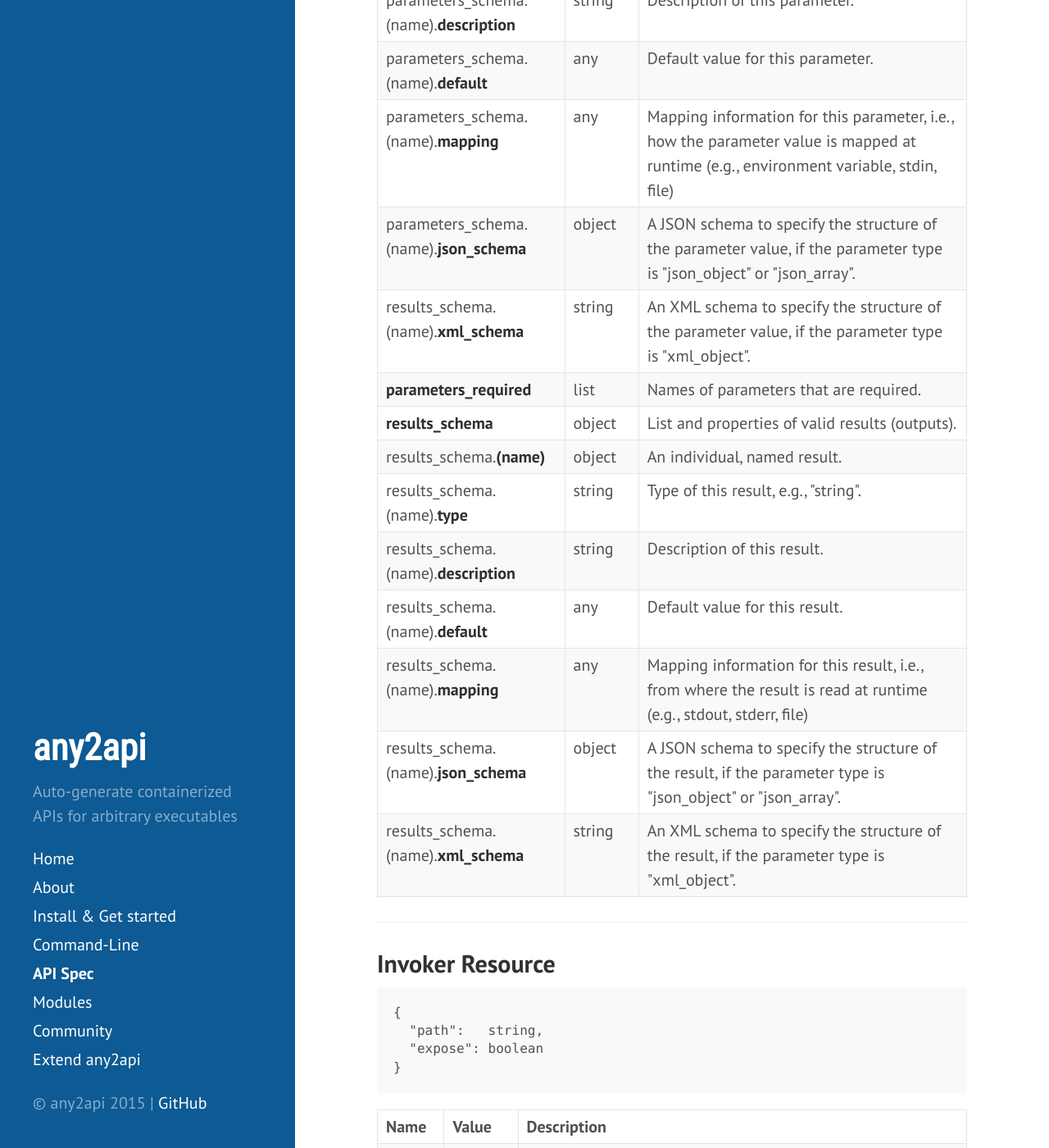
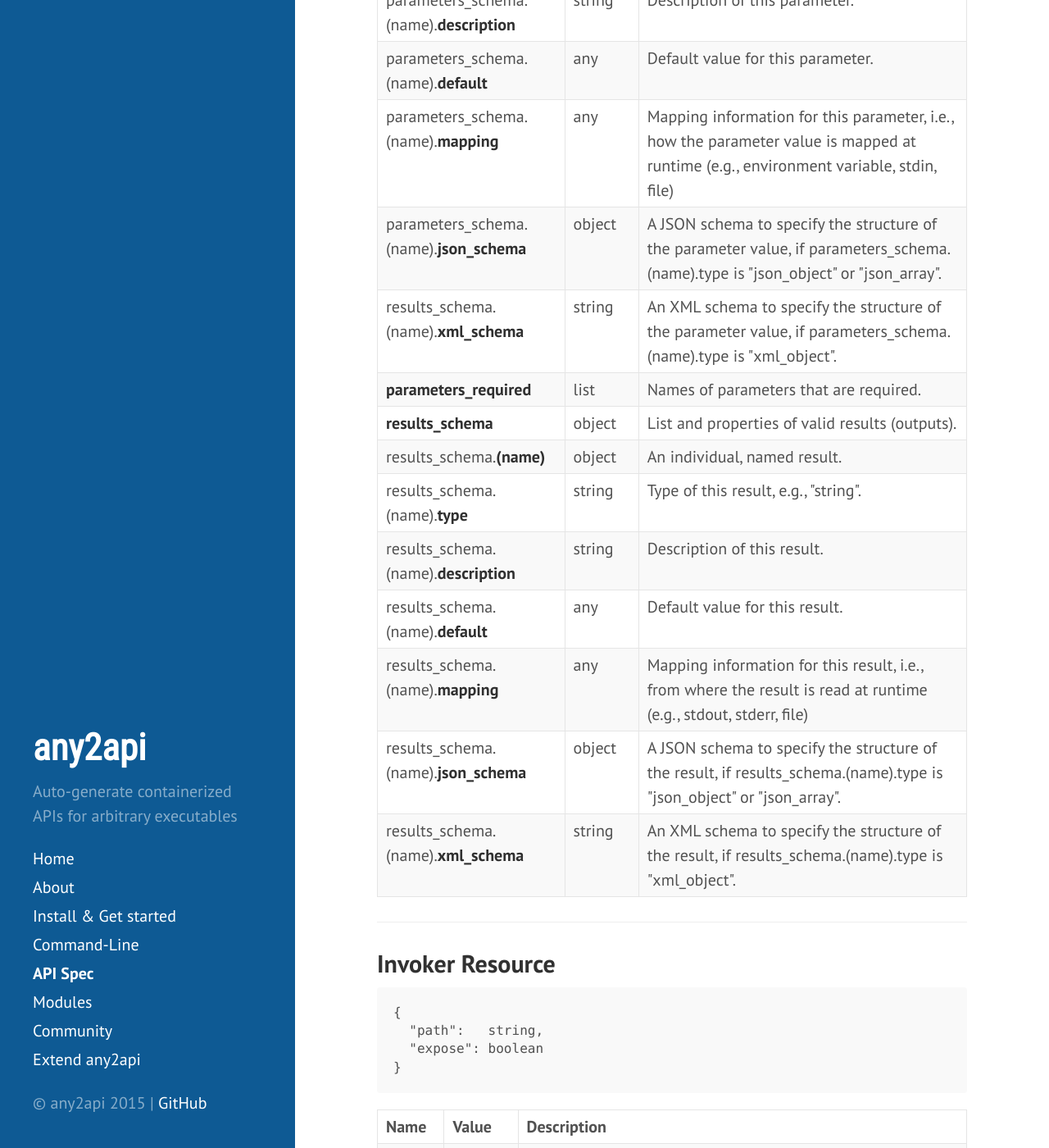
Before and after one commit to any2api/any2api.github.io, a Jekyll site: the page built from api-spec.md, in a window 1280 px wide and 1400 px high, scrolled down 3248 px. Shown: the whole window at 82% size. Built offline with Jekyll 4.4.1, drawn with Linux system fonts in a browser that asks for light colours; Markdown is read by kramdown in place of the engine named in the settings.

Commit message:
apispec docs corrected

```diff
--- a/api-spec.md
+++ b/api-spec.md
@@ -212,12 +212,12 @@ In the following the complete structure of an API spec is explained in detail.
     <tr>
       <td>parameters_schema.(name).<strong>json_schema</strong></td>
       <td>object</td>
-      <td>A JSON schema to specify the structure of the parameter value, if the parameter type is "json_object" or "json_array".</td>
+      <td>A JSON schema to specify the structure of the parameter value, if parameters_schema.(name).type is "json_object" or "json_array".</td>
     </tr>
     <tr>
       <td>results_schema.(name).<strong>xml_schema</strong></td>
       <td>string</td>
-      <td>An XML schema to specify the structure of the parameter value, if the parameter type is "xml_object".</td>
+      <td>An XML schema to specify the structure of the parameter value, if parameters_schema.(name).type is "xml_object".</td>
     </tr>
     <tr>
       <td><strong>parameters_required</strong></td>
@@ -257,12 +257,12 @@ In the following the complete structure of an API spec is explained in detail.
     <tr>
       <td>results_schema.(name).<strong>json_schema</strong></td>
       <td>object</td>
-      <td>A JSON schema to specify the structure of the result, if the parameter type is "json_object" or "json_array".</td>
+      <td>A JSON schema to specify the structure of the result, if results_schema.(name).type is "json_object" or "json_array".</td>
     </tr>
     <tr>
       <td>results_schema.(name).<strong>xml_schema</strong></td>
       <td>string</td>
-      <td>An XML schema to specify the structure of the result, if the parameter type is "xml_object".</td>
+      <td>An XML schema to specify the structure of the result, if results_schema.(name).type is "xml_object".</td>
     </tr>
   </tbody>
 </table>
```
